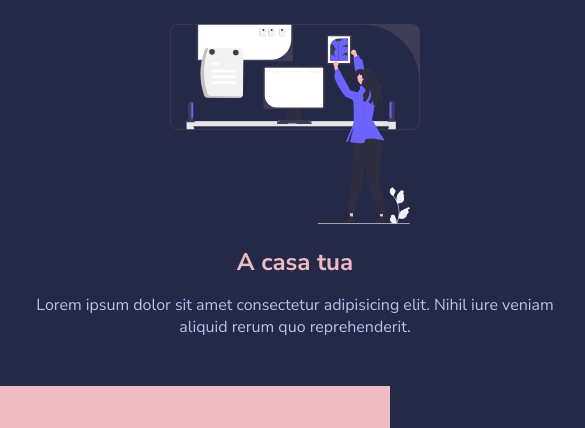
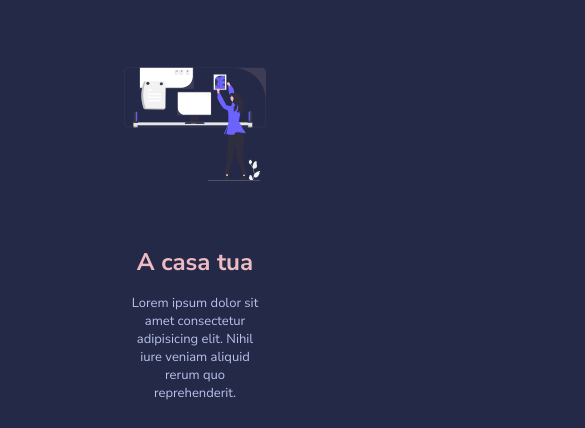
Before and after one commit to JacopoLombardi/html-css-resp-wannabe, a plain HTML site: page index.html in a window 390 px wide. Shown: the part 209-637 px from the top of the page, 585 px wide, since content can reach past the window. Drawn offline with Linux system fonts and the light colour scheme.

Commit message:
[add] First Media-Query OK, Second Media-Query In Progress

```diff
--- a/css/style.css
+++ b/css/style.css
@@ -127,3 +127,22 @@ img {
 /************************************************
     SOLUZIONE RESPONSIVE
  ************************************************/
+
+
+
+ @media(max-width: 768px){
+    .container{
+        width: 99vw;
+    }
+ }
+
+ @media(max-width: 480px){
+    .row{
+        flex-direction: column;
+        align-items: center;
+    }
+
+    p{
+        font-size: 13px;
+    }
+ }
```
